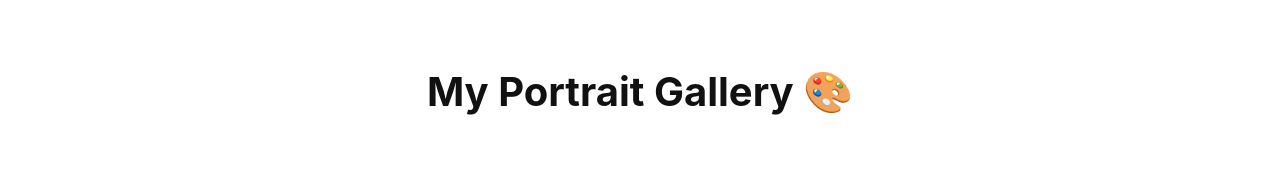
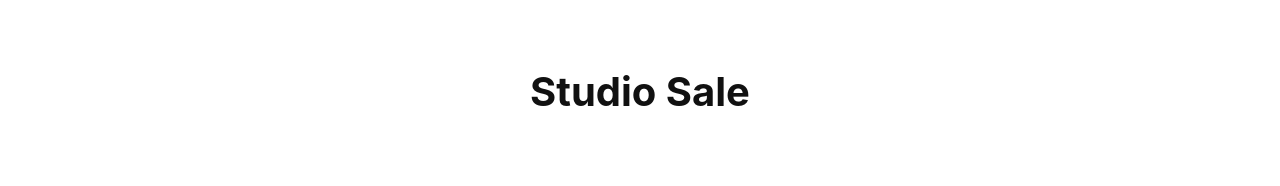
Before and after one commit to Jack0fcodes/artwork, a plain HTML site: page index.html in a window 1280 px wide. Shown: the top 186 px of the page. Drawn offline with Linux system fonts and the light colour scheme.

Commit message:
Update index.html

```diff
--- a/index.html
+++ b/index.html
@@ -3,7 +3,7 @@
 <head>
   <meta charset="UTF-8">
   <meta name="viewport" content="width=device-width, initial-scale=1.0">
-  <title>My Portrait Gallery</title>
+  <title>Portrait Gallery</title>
   <style>
     body {
       font-family: 'Inter', Arial, sans-serif;
@@ -104,7 +104,7 @@
   </style>
 </head>
 <body>
-  <h1>My Portrait Gallery 🎨</h1>
+  <h1>Studio Sale</h1>
 
   <div class="gallery" id="gallery"></div>
 
```
